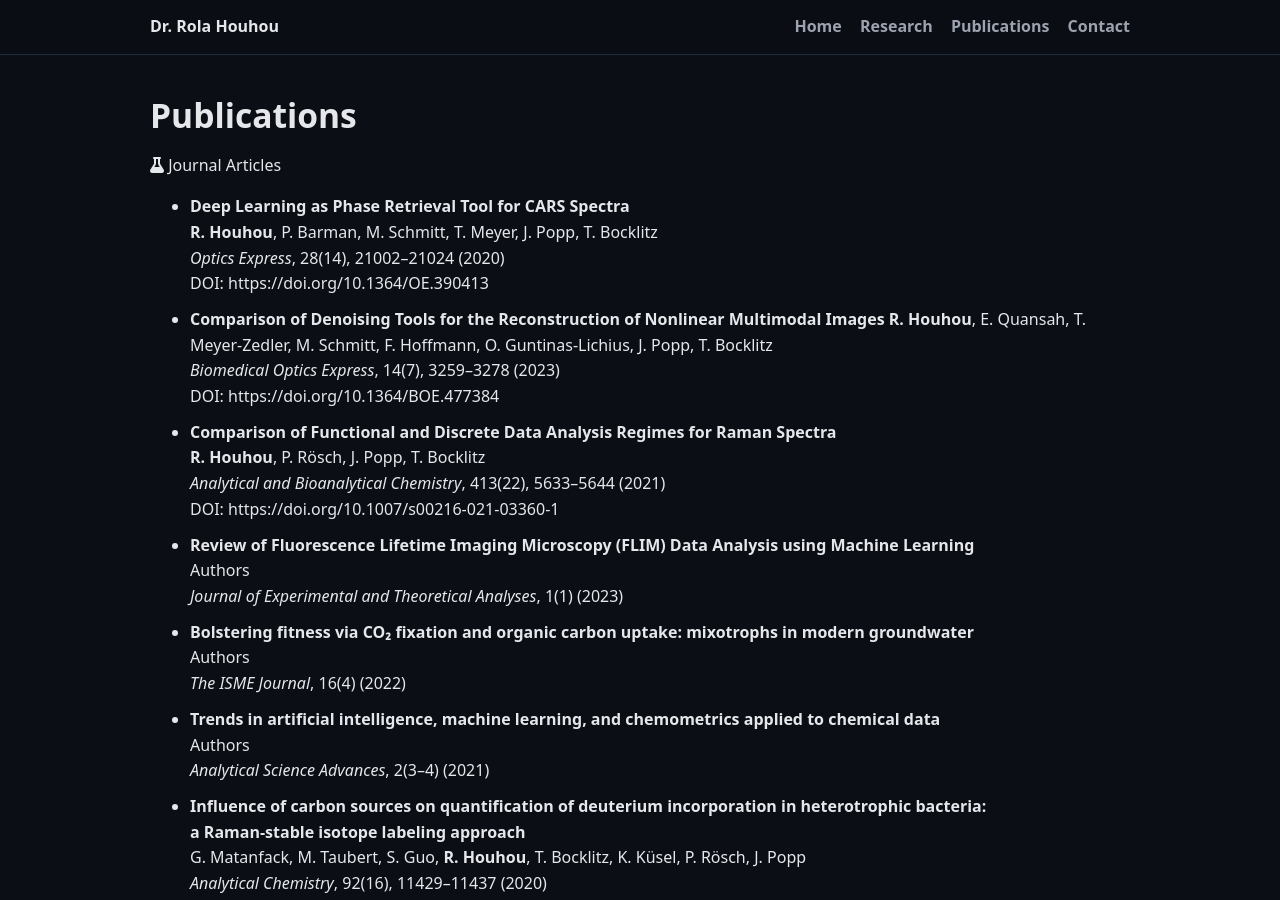
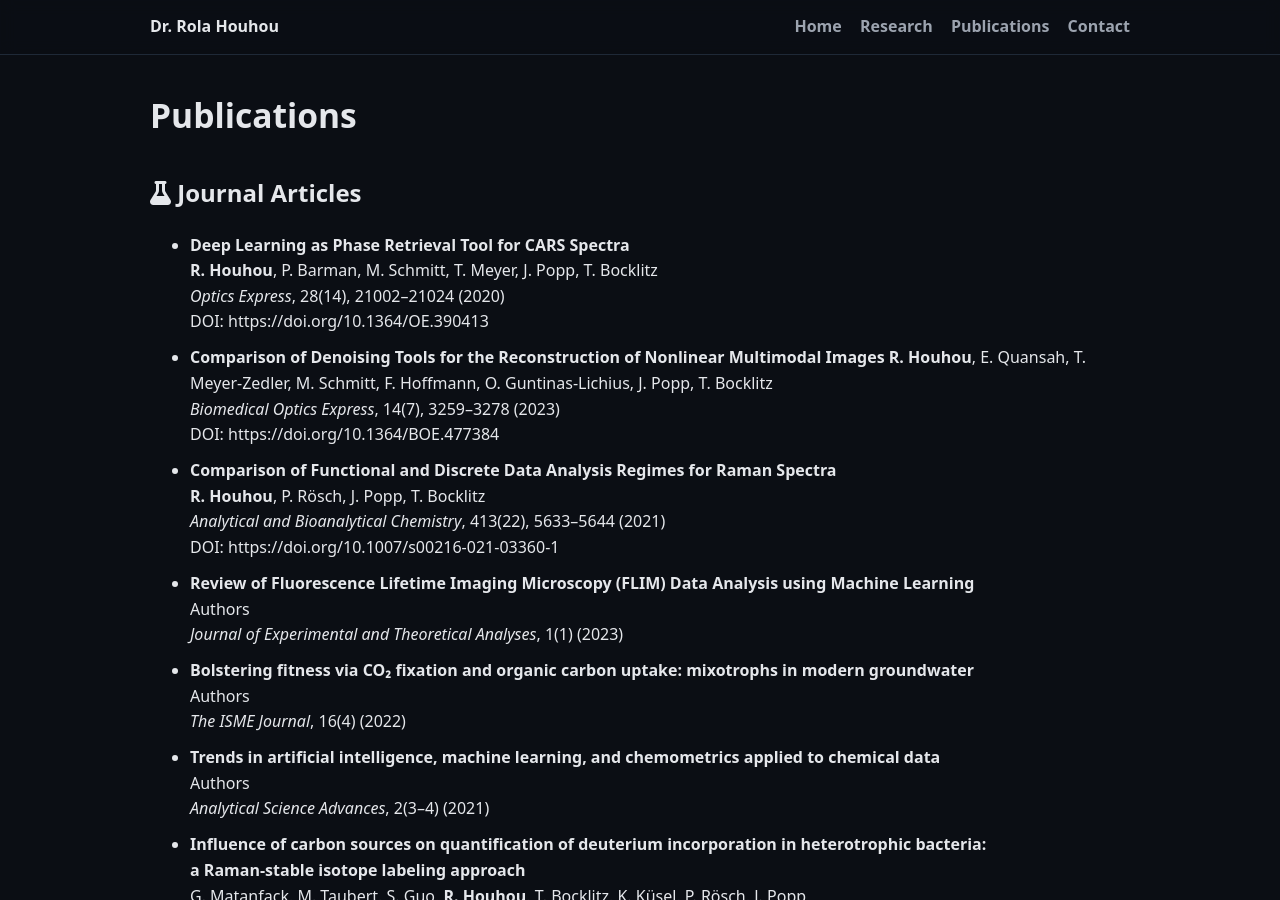
Before and after one commit to rhouhou/rhouhou.github.io, a Jekyll site: the page built from publications/index.md, in a window 1280 px wide and 900 px high. Built offline with Jekyll 4.4.1, drawn with Linux system fonts in a browser that asks for light colours.

Commit message:
Change header level for Journal Articles section

```diff
--- a/publications/index.md
+++ b/publications/index.md
@@ -5,7 +5,7 @@ title: Publications
 
 # Publications
 
-<i class="fa-solid fa-flask"></i> Journal Articles
+## <i class="fa-solid fa-flask"></i> Journal Articles
 - **Deep Learning as Phase Retrieval Tool for CARS Spectra**
   **R. Houhou**, P. Barman, M. Schmitt, T. Meyer, J. Popp, T. Bocklitz
   *Optics Express*, 28(14), 21002–21024 (2020)
```
